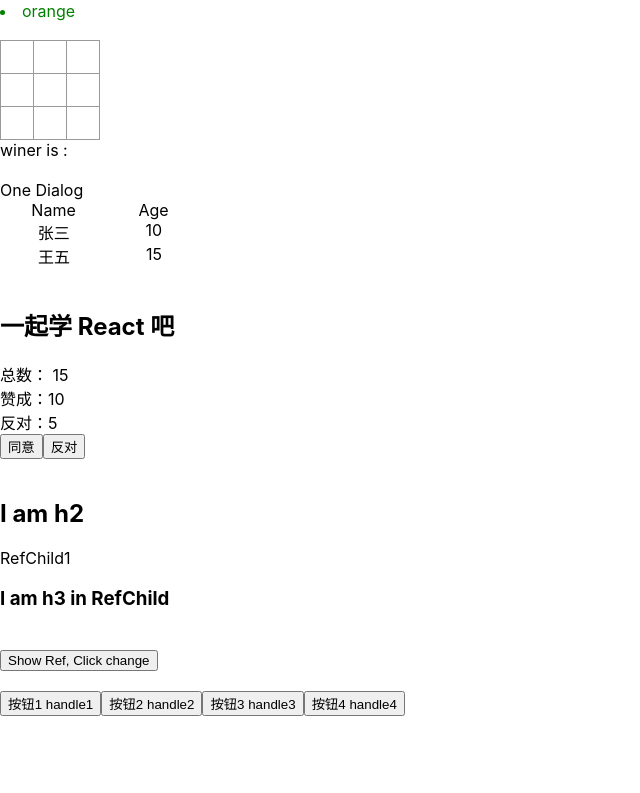
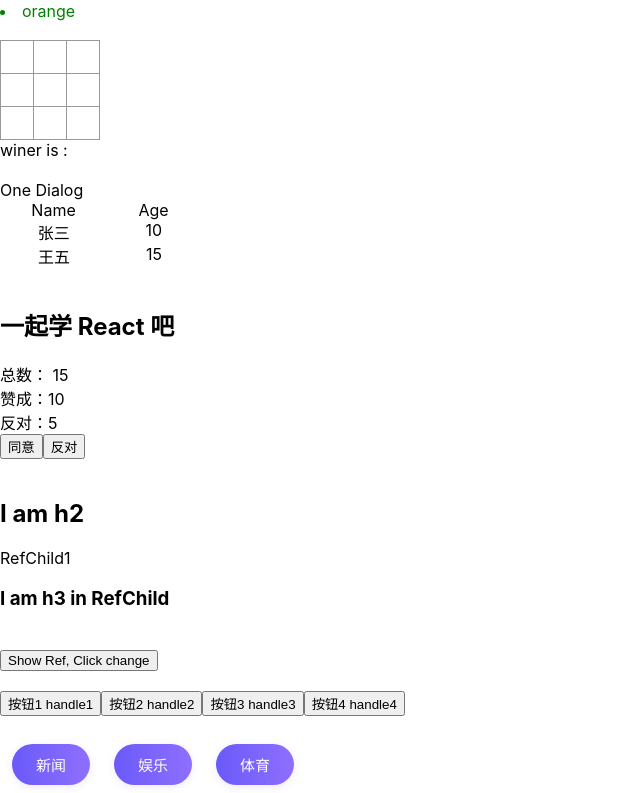
Before and after one commit to guguoyi/mytask, a React app in the folder myreact/: page / in a window 1280 px wide. Shown: the part 699-1492 px from the top of the page, without its empty margins (0-640 px from the left). Before the commit the page ends 1415 px from the top, so only its background shows below. Built offline with nearby package versions, Linux system fonts and the light colour scheme.

Commit message:
myreact: add event for button list

```diff
--- /dev/null
+++ b/myreact/src/AddEventForList.js
@@ -0,0 +1,27 @@
+import React from "react";
+
+export default class AddEventForList extends React.Component {
+  state = {
+    arr: [
+      { id: 1, title: "新闻" },
+      { id: 2, title: "娱乐" },
+      { id: 3, title: "体育" },
+    ],
+  };
+  handle = (item) => {
+    console.log(item.id, item.title);
+  };
+  render() {
+    const { arr } = this.state;
+
+    return (
+      <div>
+        {arr.map((item) => (
+          <button key={item.id} onClick={this.handle.bind(this, item)} className="custom-btn">
+            {item.title}
+          </button>
+        ))}
+      </div>
+    );
+  }
+}
--- a/myreact/src/index.css
+++ b/myreact/src/index.css
@@ -17,3 +17,24 @@
   width: 100px;
   height: 200px;
 }
+
+
+.custom-btn {
+  padding: 10px 24px;
+  margin: 8px 12px;
+  background: linear-gradient(90deg, #6a5af9 0%, #8f6fff 100%);
+  color: #fff;
+  border: none;
+  border-radius: 25px;
+  font-size: 15px;
+  font-weight: 300;
+  box-shadow: 0 2px 8px rgba(106, 90, 249, 0.12);
+  cursor: pointer;
+  transition: background 0.2s, transform 0.15s, box-shadow 0.2s;
+}
+
+.custom-btn:hover {
+  background: linear-gradient(90deg, #8f6fff 0%, #6a5af9 100%);
+  transform: translateY(-2px) scale(1.04);
+  box-shadow: 0 4px 16px rgba(106, 90, 249, 0.18);
+}
--- a/myreact/src/index.js
+++ b/myreact/src/index.js
@@ -7,6 +7,7 @@
 import Vote from "./Vote";
 import RefDemo from "./RefDemo";
 import SynethicEventDemo from "./SynethicEventDemo";
+import AddEventForList from "./AddEventForList";
 
 const root = ReactDOM.createRoot(document.getElementById("root"));
 
@@ -143,6 +144,8 @@
     <RefDemo>RefDemo</RefDemo>
     <br></br>
     <SynethicEventDemo></SynethicEventDemo>
+    <br></br>
+    <AddEventForList></AddEventForList>
   </>
 );
 
```
